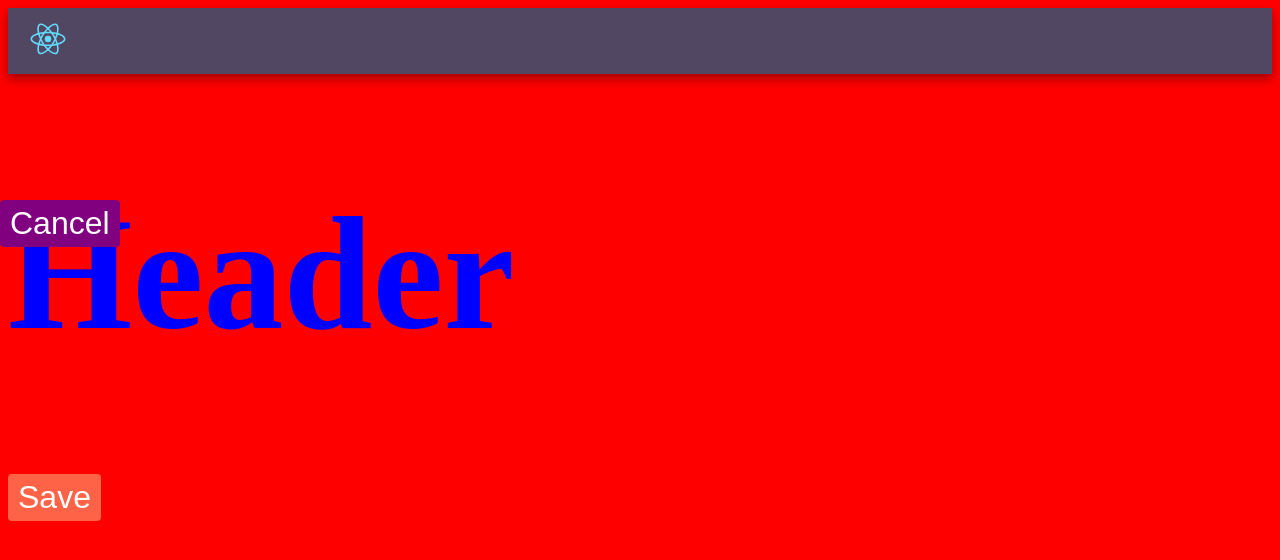
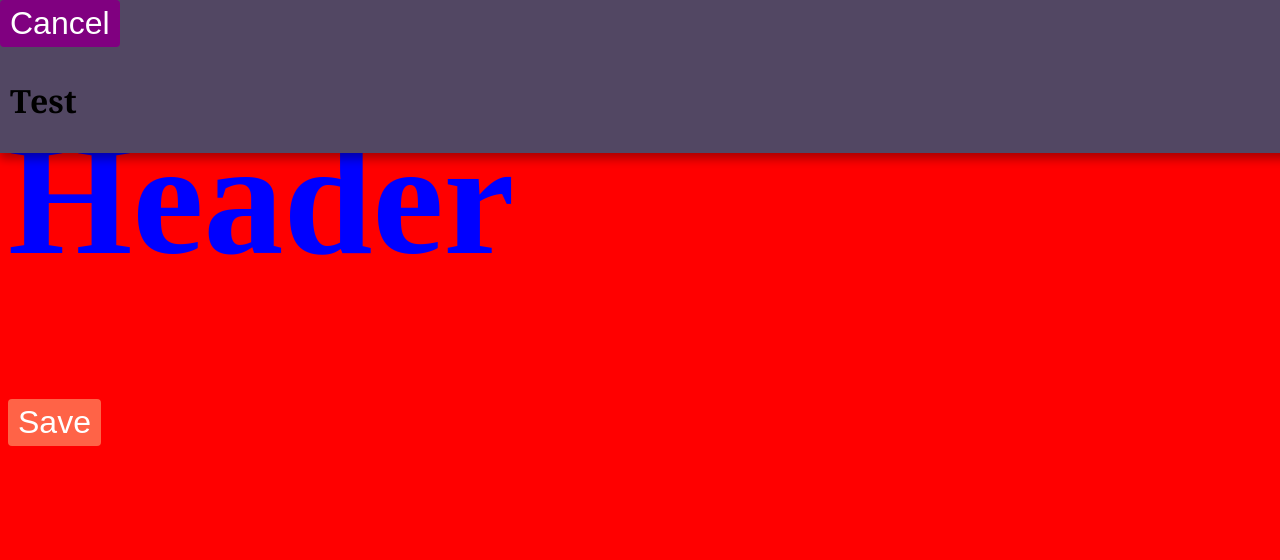
Before and after one commit to jdiperi88/styled_components, a React (Create React App) app: page / in a window 1280 px wide. Shown: the top 560 px of the page. Built offline with nearby package versions, Linux system fonts and the light colour scheme.

Commit message:
added new type utility and fixed position mixin

```diff
--- a/src/elements/Buttons.js
+++ b/src/elements/Buttons.js
@@ -1,5 +1,5 @@
 import styled from "styled-components";
-import { fixedTop } from "../utilties";
+import { fixed } from "../utilties";
 const color = "indigo";
 export const Button = styled.button`
   background: ${color};
@@ -13,5 +13,5 @@ export const Button = styled.button`
 
 export const CancelButton = styled(Button)`
   background: purple;
-  ${fixedTop}
+  ${fixed}
 `;
--- a/src/layouts/Header.js
+++ b/src/layouts/Header.js
@@ -2,13 +2,13 @@ import React, { Component } from "react";
 import logo from "../logo.svg";
 import styled from "styled-components";
 import { purple } from "../utilties";
-import { Elevation } from "../utilties";
-
+import { Elevation, fixed, serif } from "../utilties";
 export default class Header extends Component {
   render() {
     return (
       <AppHeader>
         <img src={logo} alt="logo" className="logo" />
+        <h1>Test</h1>
       </AppHeader>
     );
   }
@@ -18,6 +18,9 @@ const AppHeader = styled.header`
   background: ${purple};
   ${Elevation[2]}
   padding: 10px;
+  width: 100%;
+  ${serif}
+  ${fixed({ x: 0, y: 0 })}
   .logo {
     width: 60px;
   }
--- a/src/utilties/Position.js
+++ b/src/utilties/Position.js
@@ -1,8 +1,11 @@
 import { css } from "styled-components";
 
 //CSS helper
-export const fixedTop = css`
-  position: fixed;
-  top: ${({ top }) => top + "px"};
-  left: 0;
-`;
+
+export const fixed = ({ x = 0, y = 0 } = {}) => {
+  return css`
+    position: fixed;
+    top: ${y};
+    left: ${x};
+  `;
+};
--- /dev/null
+++ b/src/utilties/Type.js
@@ -0,0 +1,3 @@
+export const serif = `
+    font-family:Georgia;
+`;
--- a/src/utilties/index.js
+++ b/src/utilties/index.js
@@ -2,5 +2,6 @@ import Elevation from "./Elevation";
 export * from "./Breakpoints";
 export * from "./Position";
 export * from "./Colors";
+export * from "./Type";
 
 export { Elevation };
```
